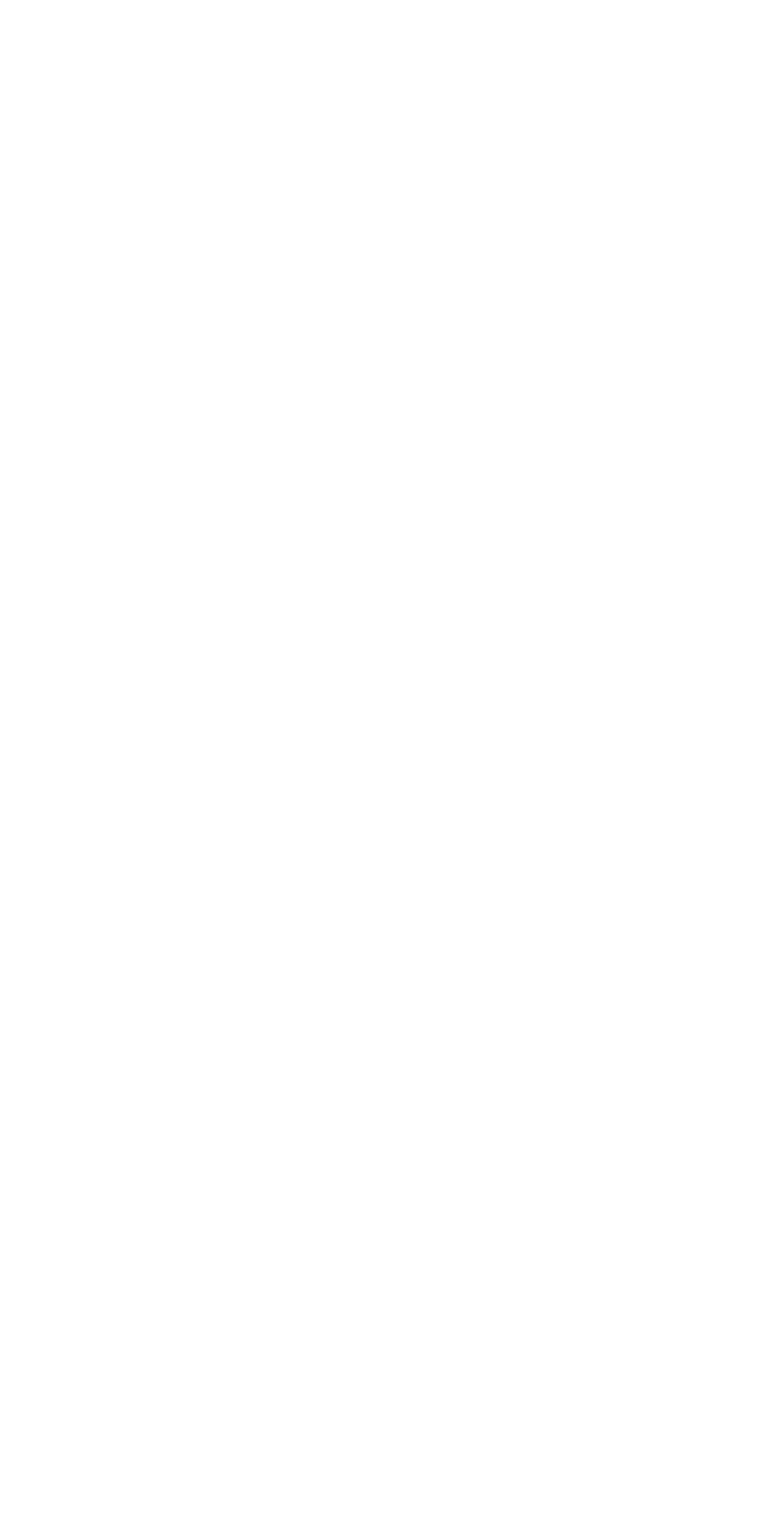
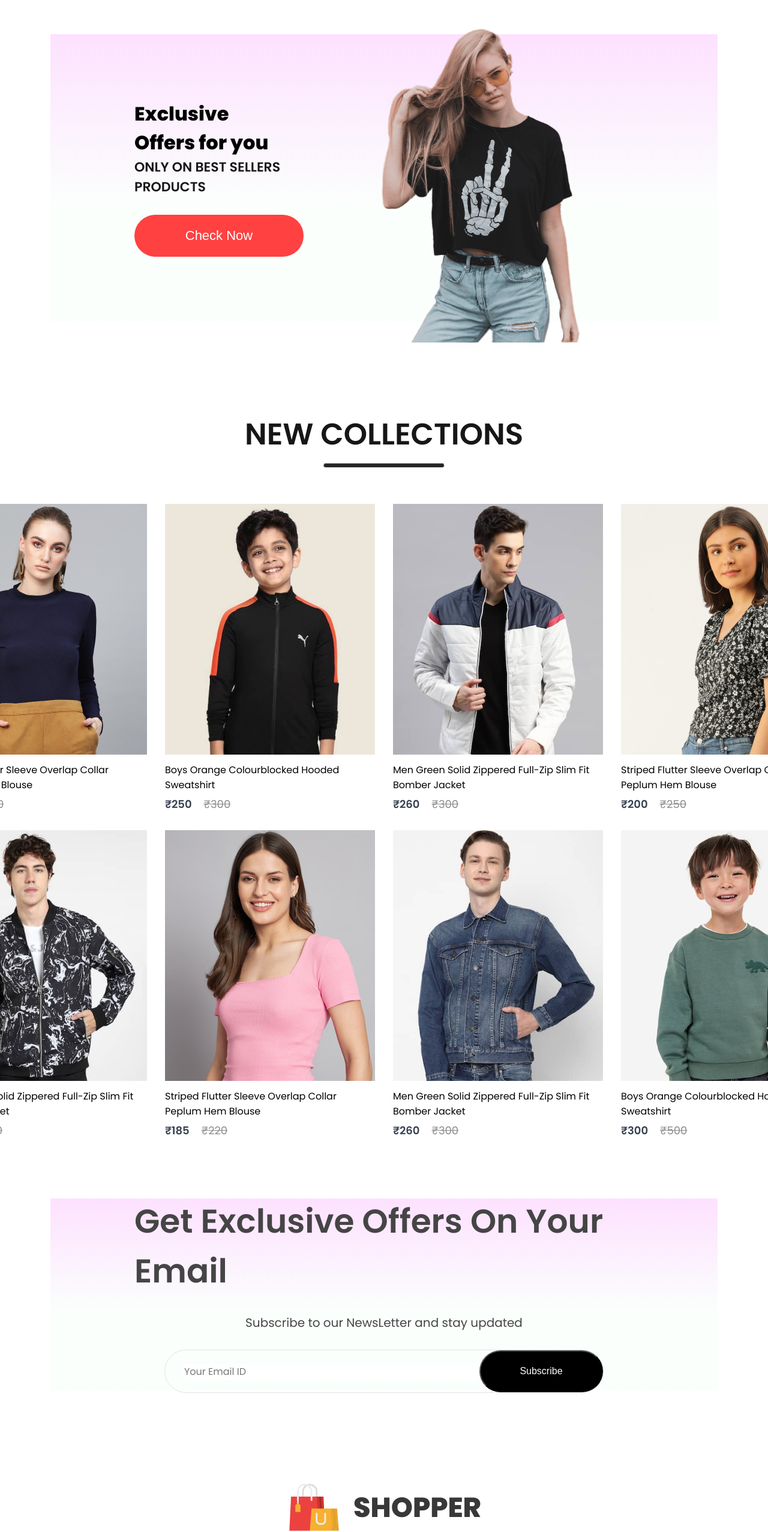
Before and after one commit to Shivamvish26/E-commerce-Website, a React (Create React App) app in the folder frontend/: page / in a window 1280 px wide. Shown: the part 1560-4114 px from the top of the page at 60% size. Before the commit the page ends 1617 px from the top, so only its background shows below. Built offline with nearby package versions, Linux system fonts and the light colour scheme.

Commit message:
complete home page

```diff
--- a/frontend/src/App.js
+++ b/frontend/src/App.js
@@ -7,6 +7,7 @@
 import Product from './Pages/Product';
 import Cart from './Pages/Cart';
 import Loginsignup from './Pages/Loginsignup';
+import Footer from './Components/Footer/Footer';
 
 
 function App() {
@@ -26,6 +27,7 @@
         <Route path='/cart' element={<Cart/>}/>
         <Route path='/login' element={<Loginsignup/>}/>
       </Routes>
+      <Footer/>
       </BrowserRouter>
 
     </div>
--- a/frontend/src/Components/Assets/new_collections.js
+++ b/frontend/src/Components/Assets/new_collections.js
@@ -12,57 +12,57 @@
     id: 12,
     name: "Striped Flutter Sleeve Overlap Collar Peplum Hem Blouse",
     image: p1_img,
-    new_price: 50.0,
-    old_price: 80.5,
+    new_price: 500.0,
+    old_price: 800.0,
   },
   {
     id: 35,
     name: "Boys Orange Colourblocked Hooded Sweatshirt",
     image: p2_img,
-    new_price: 85.0,
-    old_price: 120.5,
+    new_price: 250.0,
+    old_price: 300.0,
   },
   {
     id: 14,
     name: "Men Green Solid Zippered Full-Zip Slim Fit Bomber Jacket",
     image: p3_img,
-    new_price: 60.0,
-    old_price: 100.5,
+    new_price: 260.0,
+    old_price: 300.0,
   },
   {
     id: 8,
     name: "Striped Flutter Sleeve Overlap Collar Peplum Hem Blouse",
     image: p4_img,
-    new_price: 100.0,
-    old_price: 150.0,
+    new_price: 200.0,
+    old_price: 250.0,
   },
   {
     id: 15,
     name: "Men Green Solid Zippered Full-Zip Slim Fit Bomber Jacket",
     image: p5_img,
-    new_price: 50.0,
-    old_price: 80.5,
+    new_price: 250.0,
+    old_price: 280.0,
   },
   {
     id: 2,
     name: "Striped Flutter Sleeve Overlap Collar Peplum Hem Blouse",
     image: p6_img,
-    new_price: 85.0,
-    old_price: 120.5,
+    new_price: 185.0,
+    old_price: 220.0,
   },
   {
     id: 17,
     name: "Men Green Solid Zippered Full-Zip Slim Fit Bomber Jacket",
     image: p7_img,
-    new_price: 60.0,
-    old_price: 100.5,
+    new_price: 260.0,
+    old_price: 300.0,
   },
   {
     id: 28,
     name: "Boys Orange Colourblocked Hooded Sweatshirt",
     image: p8_img,
-    new_price: 100.0,
-    old_price: 150.0,
+    new_price: 300.0,
+    old_price: 500.0,
   },
 ];
 
--- /dev/null
+++ b/frontend/src/Components/Footer/Footer.css
@@ -0,0 +1,62 @@
+.footer{
+    display: flex;
+    flex-direction: column;
+    justify-content: center;
+    align-items: center;
+    gap: 50px;
+}
+
+.footer-logo{
+    display: flex;
+    align-items: center;
+    gap: 20px;
+}
+
+.footer-logo p{
+    color: #383838;
+    font-size: 46px;
+    font-weight: 700;
+}
+
+.footer-links{
+    display: flex;
+    list-style: none;
+    gap: 50px;
+    color: #252525;
+    font-size: 20px;
+}
+
+.footer-links li{
+    cursor: pointer;
+}
+
+.footer-social-icon{
+    display: flex;
+    gap: 20px;
+}
+
+.footer-icons-container{
+    padding: 10px;
+    padding-bottom: 6px;
+    background: #fbfbfb;
+    border:  1px solid #ebebeb;
+}
+
+.footer-copyright{
+    display: flex;
+    flex-direction: column;
+    align-items: center;
+    gap: 30px;
+    width: 100%;
+    margin-bottom: 30px;
+    color: #1a1a1a;
+    font-size: 20px;
+}
+
+.footer-copyright hr{
+    width: 80%;
+    border: none;
+    border-radius: 10px;
+    height: 3px;
+    background: #c7c7c7;
+}
--- /dev/null
+++ b/frontend/src/Components/Footer/Footer.jsx
@@ -0,0 +1,41 @@
+import React from 'react'
+import './Footer.css'
+import footer_logo from '../Assets/logo_big.png'
+import instagram_icon from '../Assets/instagram_icon.png'
+import pintester_icon from '../Assets/pintester_icon.png'
+import whatsapp_icon from '../Assets/whatsapp_icon.png'
+
+const Footer = () => {
+  return (
+    <div className='footer'>
+      <div className="footer-logo">
+        <img src={footer_logo} alt=''/>
+        <p>SHOPPER</p>
+      </div>
+      <u1 className="footer-links">
+        <li>Company</li>
+        <li>Products</li>
+        <li>Offices</li>
+        <li>About</li>
+        <li>Contact</li>
+      </u1>
+      <div className="footer-social-icon">
+        <div className="footer-icons-container">
+            <img src={instagram_icon} alt=''/>
+        </div>
+        <div className="footer-icons-container">
+            <img src={pintester_icon} alt=''/>
+        </div>
+        <div className="footer-icons-container">
+            <img src={whatsapp_icon} alt=''/>
+        </div>
+      </div>
+      <div className="footer-copyright">
+        <hr/>
+        <p>Copyright @ 2023 - All Right Reserved</p>
+      </div>
+    </div>
+  )
+}
+
+export default Footer
--- /dev/null
+++ b/frontend/src/Components/NewCollections/NewCollections.css
@@ -0,0 +1,33 @@
+.new-collections{
+    display: flex;
+    flex-direction: column;
+    align-items: center;
+    gap: 10px;
+    margin-bottom: 100px;
+}
+
+.new-collections h1{
+    color: #171717;
+    font-size: 50px;
+    font-weight: 600;
+}
+
+.new-collections hr{
+    width: 200px;
+    height: 6px;
+    border-radius: 10px;
+    background: #252525;
+}
+
+.new-collections-item{
+    margin-top: 50px;
+    display: flex;
+    gap: 30px;
+}
+
+.collections{
+    display: grid;
+    grid-template-columns: 1fr 1fr 1fr 1fr;
+    margin-top: 50px;
+    gap: 30px;
+}
--- /dev/null
+++ b/frontend/src/Components/NewCollections/NewCollections.jsx
@@ -0,0 +1,29 @@
+import React from "react";
+import "./NewCollections.css";
+import new_collection from "../Assets/new_collections";
+import Item from "../Item/Item";
+
+const NewCollections = () => {
+  return (
+    <div className="new-collections">
+      <h1>NEW COLLECTIONS</h1>
+      <hr />
+      <div className="collections">
+        {new_collection.map((item, i) => {
+          return (
+            <Item
+              key={i}
+              id={item.id}
+              name={item.name}
+              image={item.image}
+              new_price={item.new_price}
+              old_price={item.old_price}
+            />
+          );
+        })}
+      </div>
+    </div>
+  );
+};
+
+export default NewCollections;
--- /dev/null
+++ b/frontend/src/Components/NewsLetter/NewsLetter.css
@@ -0,0 +1,54 @@
+.news-letter{
+    width: 65%;
+    height: 40vh;
+    display: flex;
+    flex-direction: column;
+    align-items: center;
+    justify-content: center;
+    margin: auto;
+    padding: 0px 140px;
+    margin-bottom: 150px;
+    background: linear-gradient(180deg, #fde1ff 0%, #e1ffea22 60%);
+    gap: 30px;
+}
+
+.news-letter h1{
+    color: #454545;
+    font-size: 55px;
+    font-weight: 600;
+}
+
+.news-letter p{
+    color: #454545;
+    font-size: 20px;
+}
+
+.news-letter div{
+    display: flex;
+    align-items: center;
+    justify-content: space-between;
+    width: 730px;
+    height: 70px;
+    border-radius: 80px;
+    border: 1px solid #e3e3e3;
+}
+
+.news-letter input{
+    width: 500px;
+    margin-left: 30px;
+    border: none;
+    outline: none;
+    color: #616161;
+    font-family: Poppins;
+    font-size: 16px;
+}
+
+.news-letter div button{
+    width: 210px;
+    height: 70px;
+    border-radius: 80px;
+    background: black;
+    color: white;
+    font-size: 16px;
+    cursor: pointer;
+}
--- /dev/null
+++ b/frontend/src/Components/NewsLetter/NewsLetter.jsx
@@ -0,0 +1,17 @@
+import React from 'react'
+import './NewsLetter.css'
+
+const NewsLetter = () => {
+  return (
+    <div className='news-letter'>
+      <h1>Get Exclusive Offers On Your Email</h1>
+      <p>Subscribe to our NewsLetter and stay updated</p>
+      <div>
+        <input type="email" placeholder='Your Email ID' />
+        <button>Subscribe</button>
+      </div>
+    </div>
+  )
+}
+
+export default NewsLetter
--- /dev/null
+++ b/frontend/src/Components/Offers/Offers.css
@@ -0,0 +1,49 @@
+.Offers{
+    width: 65%;
+    height: 60vh;
+    display: flex;
+    margin: auto;
+    padding: 0px 140px;
+    margin-bottom: 150px;
+    background: linear-gradient(180deg, #fde1ff 0%, #e1ffea22 60%);
+}
+
+.offers-left{
+    flex: 1;
+    display: flex;
+    flex-direction: column;
+    justify-content: center;
+}
+
+.Offers-left h1{
+    color: #171717;
+    font-size: 80px;
+    font-weight: 600;
+}
+
+.offers-left p{
+    color: #171717;
+    font-size: 22px;
+    font-weight: 600;
+}
+
+.offers-left button{
+    width: 282px;
+    height: 70px;
+    border-radius: 35px;
+    background: #ff4141;
+    border: none;
+    color: white;
+    font-size: 22px;
+    font-weight: 500;
+    margin-top: 30px;
+    cursor: pointer;
+}
+
+.offers-right{
+    flex: 1;
+    display: flex;
+    align-items: center;
+    justify-content: flex-end;
+    padding: 50px;
+}
--- /dev/null
+++ b/frontend/src/Components/Offers/Offers.jsx
@@ -0,0 +1,21 @@
+import React from 'react'
+import './Offers.css'
+import exclusive_image from '../Assets/exclusive_image.png'
+
+const Offers = () => {
+  return (
+    <div className='Offers'>
+      <div className="offers-left">
+        <h1>Exclusive</h1>
+        <h1>Offers for you</h1>
+        <p>ONLY ON BEST SELLERS PRODUCTS</p>
+        <button>Check Now</button>
+      </div>
+      <div className="offers-right">
+        <img src={exclusive_image} alt=''/>
+      </div>
+    </div>
+  )
+}
+
+export default Offers
--- a/frontend/src/Pages/Shop.jsx
+++ b/frontend/src/Pages/Shop.jsx
@@ -1,12 +1,20 @@
 import React from 'react'
 import Hero from '../Components/Hero/Hero'
 import Popular from '../Components/Popular/Popular'
+import Offers from '../Components/Offers/Offers'
+import NewCollections from '../Components/NewCollections/NewCollections'
+import NewsLetter from '../Components/NewsLetter/NewsLetter'
+
 
 const Shop = () => {
   return (
     <div>
         <Hero/>
         <Popular/>
+        <Offers/>
+        <NewCollections/>
+        <NewsLetter/>
+
       {/* <h1>Shop</h1> */}
     </div>
   )
```
